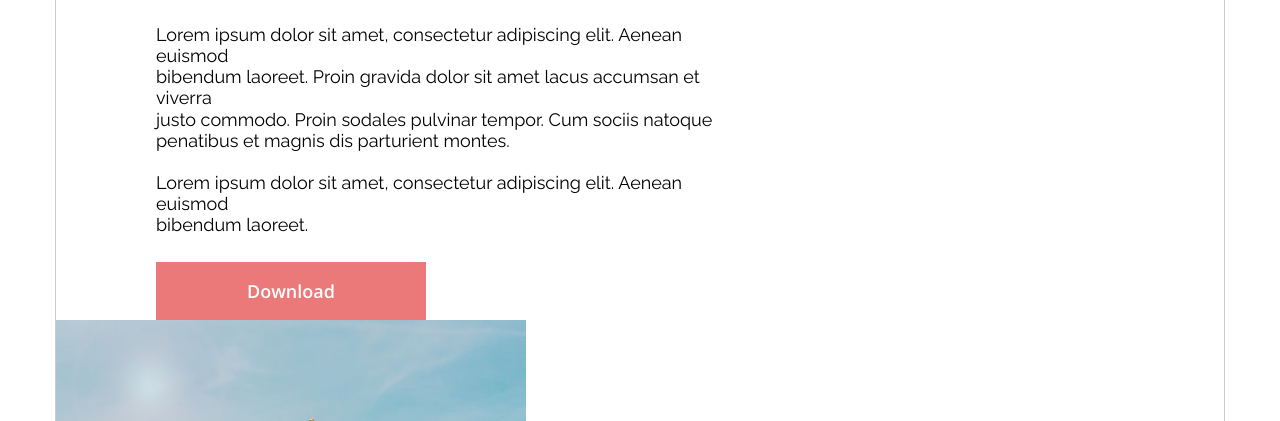
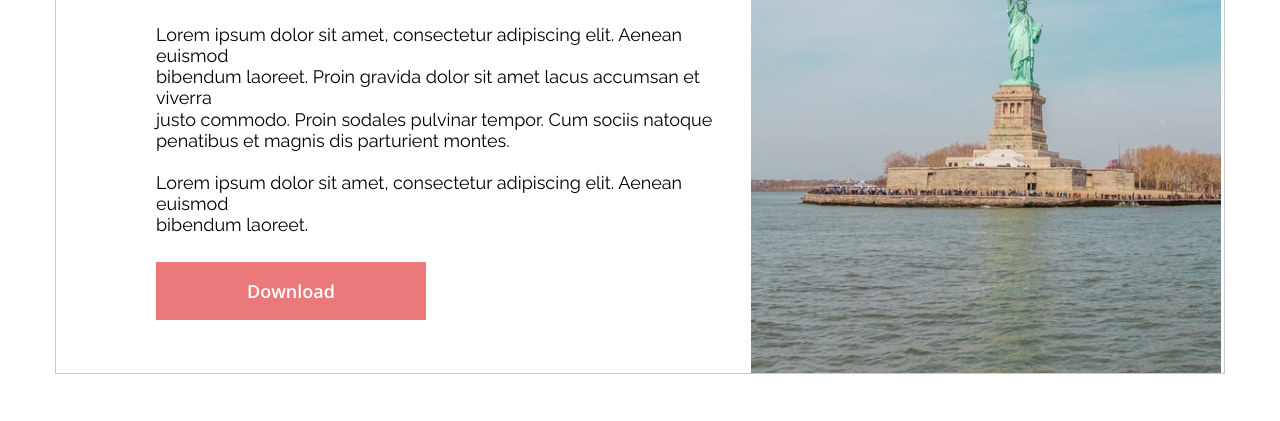
Before and after one commit to KirillYasenko/Home-Work, a plain HTML site: page index.html in a window 1280 px wide. Shown: the part 167-588 px from the top of the page. Drawn offline with nearby package versions, Linux system fonts and the light colour scheme.

Commit message:
added file tabs.css

```diff
--- a/styles/tabs.css
+++ b/styles/tabs.css
@@ -12,6 +12,7 @@
 	font-family: Raleway, sans-serif;
 	margin-bottom: 50px;
 	padding-top: calc(100vh - 546.5px / 2) auto 0;
+	display: flex;
 }
 
 .tabs-subcontainer {
@@ -23,10 +24,7 @@
 	border: 1px solid #C6CBCD;
 	width: 1170px;
 	border-top: none;
-}
-
-.tabs-subcontainer__open-tab img {
-
+	display: flex;
 }
 
 .tabs-subcontainer__left-side h3 {
```
